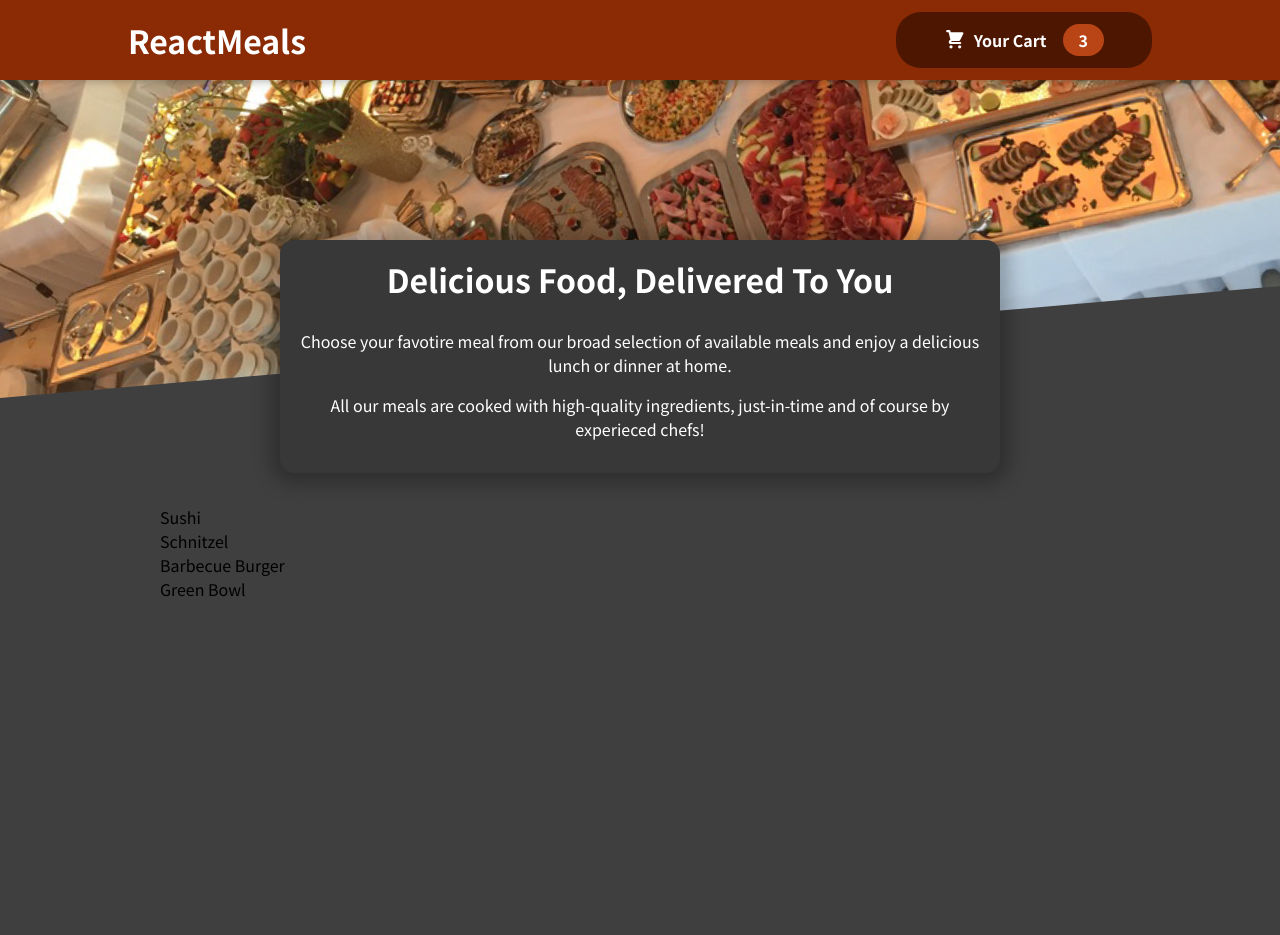
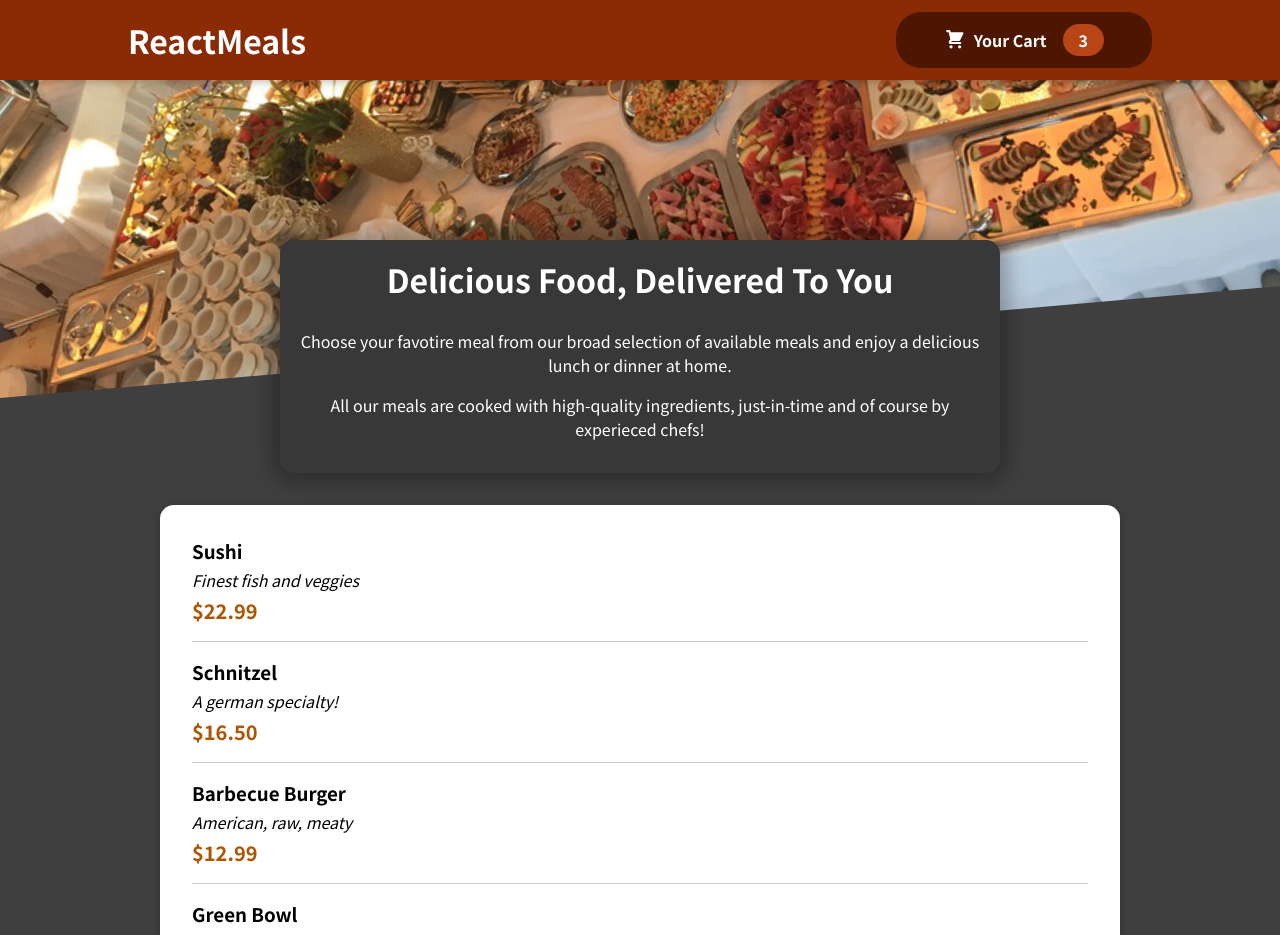
Before and after one commit to JCUrquiza/ReactFoodOrderApp, a React (Create React App) app: page / in a window 1280 px wide. Shown: the top 935 px of the page. Before the commit the page ends 800 px from the top, so only its background shows below. Built offline with nearby package versions, Linux system fonts and the light colour scheme.

Commit message:
adding items for the food menu

```diff
--- a/src/components/Meals/AvailableMeals.js
+++ b/src/components/Meals/AvailableMeals.js
@@ -1,4 +1,6 @@
+import Card from '../UI/Card';
 import classes from './AvailableMeals.module.css';
+import MealItem from './MealItem/MealItem';
 
 const DUMMY_MEALS = [
     {
@@ -30,13 +32,20 @@
 const AvailableMeals = () => {
     return (
         <section className={ classes.meals }>
+            <Card>
                 <ul>
                     {
                         DUMMY_MEALS.map((meal) => (
-                        <li key={ meal.id }>{ meal.name }</li>
+                            <MealItem
+                                key={meal.id}
+                                name={meal.name}
+                                description={meal.description}
+                                price={meal.price}
+                            />
                         ))
                     }
                 </ul>
+            </Card>
         </section>
     )
 }
--- /dev/null
+++ b/src/components/Meals/MealItem/MealItem.js
@@ -0,0 +1,22 @@
+import classes from './MealItem.module.css';
+
+const MealItem = (props) => {
+
+    const price = `$${ props.price.toFixed(2) }`;
+
+    return (
+        <li className={ classes.meal }>
+            <div>
+                <h3>{ props.name }</h3>
+                <div className={ classes.description }>{ props.description }</div>
+                <div className={ classes.price }>{ price }</div>
+            </div>
+
+            <div>
+
+            </div>
+        </li>
+    )
+}
+
+export default MealItem;
--- /dev/null
+++ b/src/components/Meals/MealItem/MealItem.module.css
@@ -0,0 +1,22 @@
+.meal {
+    display: flex;
+    justify-content: space-between;
+    margin: 1rem;
+    padding-bottom: 1rem;
+    border-bottom: 1px solid #ccc;
+}
+
+.meal h3 {
+    margin: 0 0 0.25rem 0;
+}
+
+.description {
+    font-style: italic;
+}
+
+.price {
+    margin-top: 0.25rem;
+    font-weight: bold;
+    color: #ad5502;
+    font-size: 1.25rem;
+}
--- /dev/null
+++ b/src/components/UI/Card.js
@@ -0,0 +1,11 @@
+import classes from './Card.module.css';
+
+const Card = (props) => {
+    return (
+        <div className={ classes.card }>
+            { props.children }
+        </div>
+    )
+}
+
+export default Card;
--- /dev/null
+++ b/src/components/UI/Card.module.css
@@ -0,0 +1,6 @@
+.card {
+    padding: 1rem;
+    box-shadow: 0 2px 8px rgba(0, 0, 0, 0.25);
+    border-radius: 14px;
+    background-color: white;
+}
```
Also changed, not shown: src/components/Meals/MealItem/MealItemForm.js (added, +11 -0 lines). Lines whose indentation alone changed are shown as unchanged.
